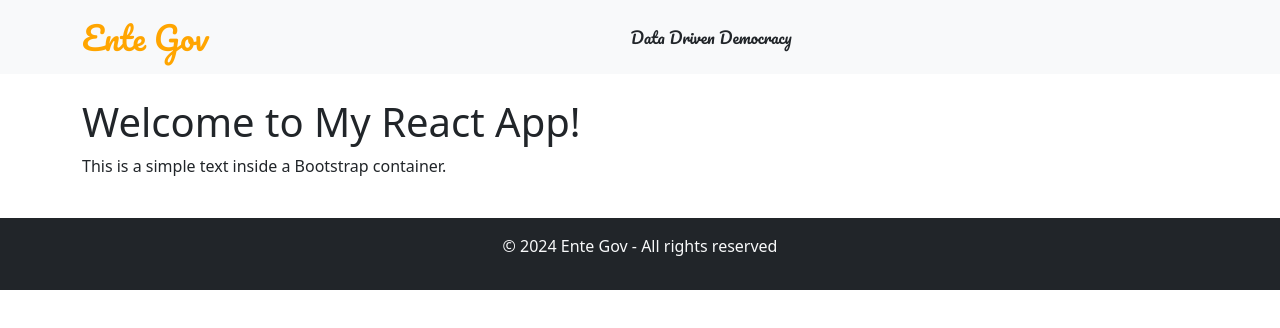
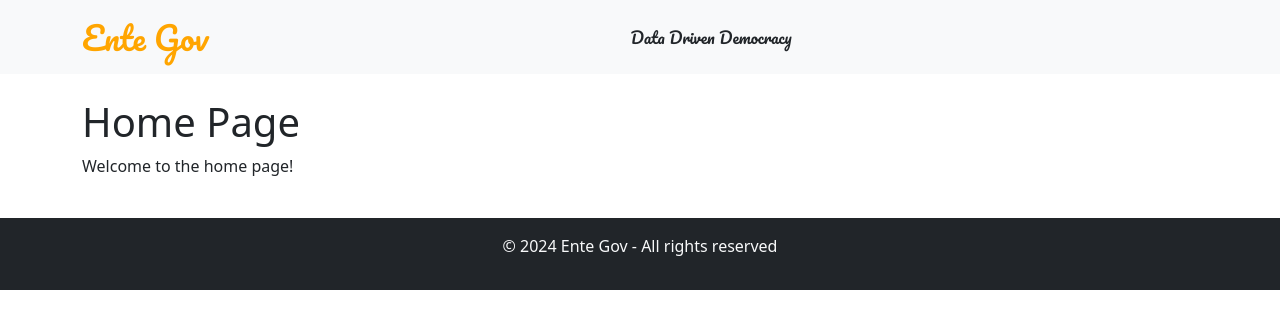
Before and after one commit to monu-simon/EnteGov, a React (Create React App) app: page / in a window 1280 px wide. Shown: the top 328 px of the page. Built offline with nearby package versions, Linux system fonts and the light colour scheme.

Commit message:
Added routes

```diff
--- a/src/App.js
+++ b/src/App.js
@@ -5,19 +5,23 @@
 import Header from './components/Header/Header';
 import Footer from './components/Footer/Footer';
 import { Container } from 'react-bootstrap';
+import Home from './components/Home/Home';
+import { BrowserRouter as Router } from 'react-router-dom';
+import { Route, Routes } from 'react-router-dom';
 
 function App() {
   return (
-    <div>
-    <Header/>
-    <Container className='py-4'>
-        {/* You can add content here or leave it empty for now */}
-        <h1>Welcome to My React App!</h1>
-        <p>This is a simple text inside a Bootstrap container.</p>
-      </Container>
-    <Footer/>
-
-    </div>
+    <Router>
+      <div>
+        <Header />
+        <Container className="py-4">
+          <Routes>
+            <Route path="/" element={<Home />} />
+          </Routes>
+        </Container>
+        <Footer />
+      </div>
+    </Router>
   );
 }
 
--- /dev/null
+++ b/src/components/Home/Home.js
@@ -0,0 +1,13 @@
+// src/components/Home/Home.js
+import React from 'react';
+
+function Home() {
+  return (
+    <div>
+      <h1>Home Page</h1>
+      <p>Welcome to the home page!</p>
+    </div>
+  );
+}
+
+export default Home;
```
